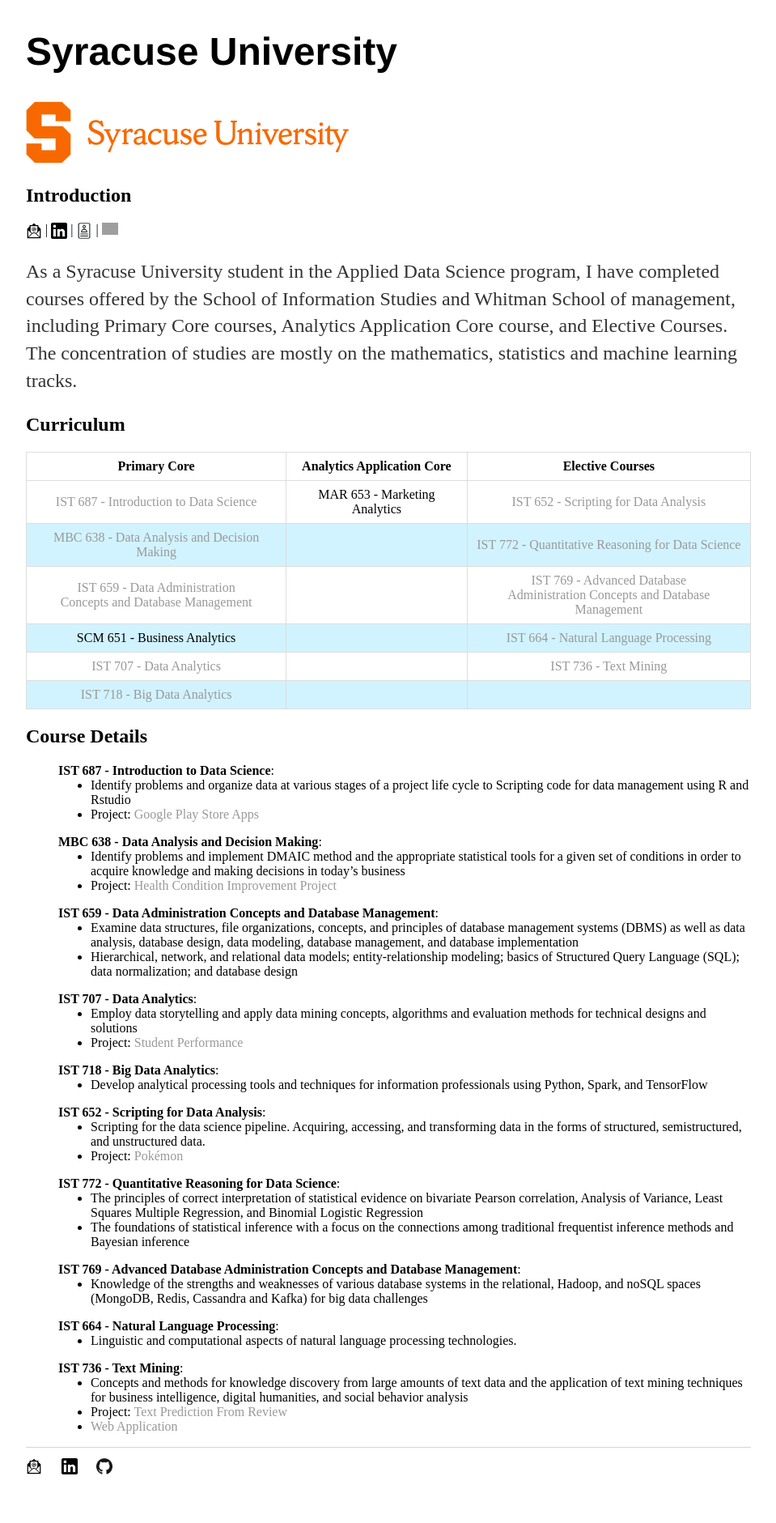
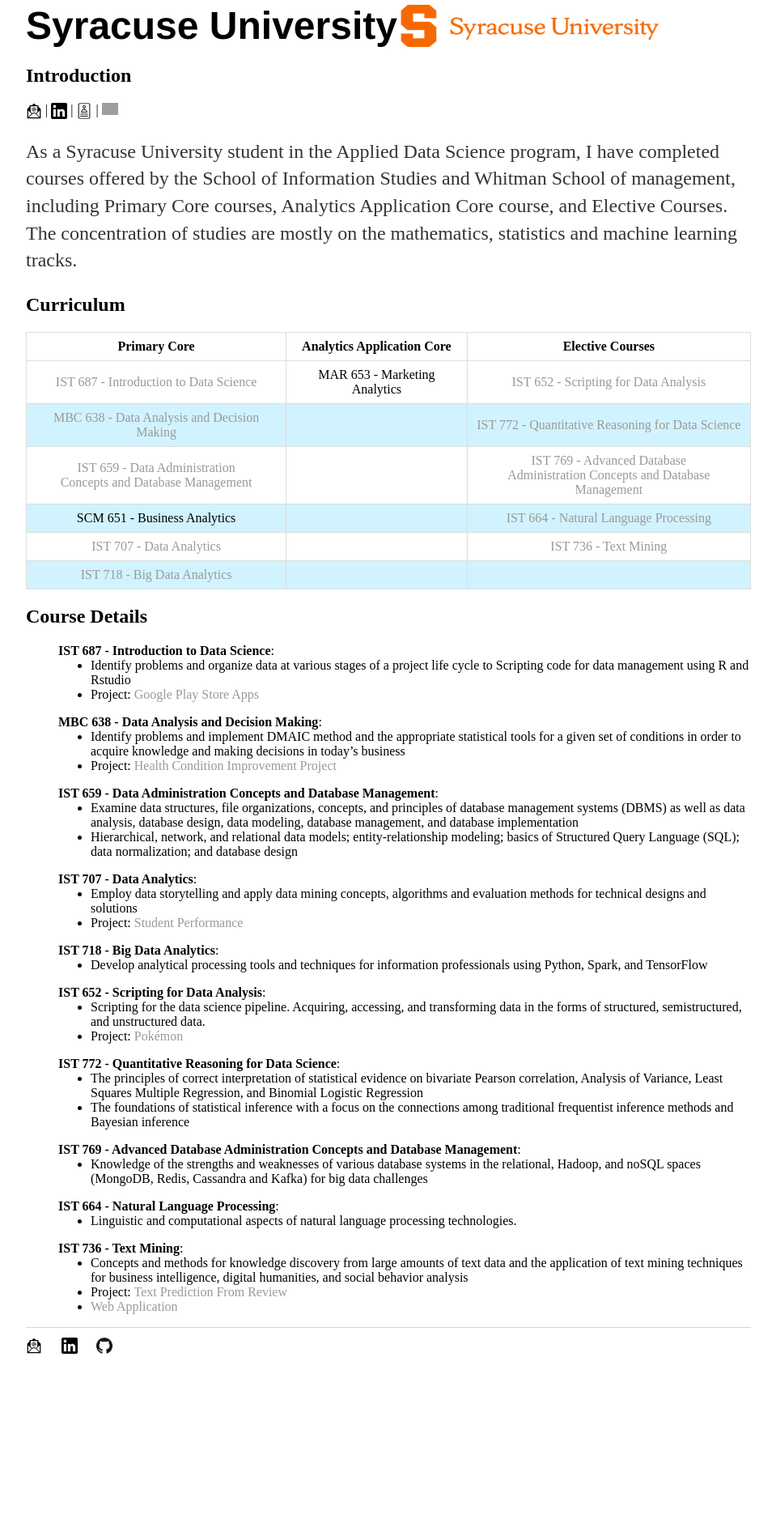
Before and after one commit to bing020815/bing020815.github.io, a Jekyll site: the page built from academics/index.html, in a window 1280 px wide. Shown: the part 494-2375 px from the top of the page at 81% size, without its empty margins (160-1119 px from the left). Built offline with Jekyll 4.4.1, drawn with Linux system fonts in a browser that asks for light colours; after the commit the page ends 2226 px from its top, so only the background shows below that; grey boxes are pictures that could not be loaded.

Commit message:
Update index.html

```diff
--- a/academics/index.html
+++ b/academics/index.html
@@ -3,8 +3,8 @@
 title: "Syracuse University"
 ---
 <div class = "page title" >
-<h1>{{ page.title }}</h1>
-<img src="../img/syracuse.png" title="Syracuese University" width="400" height="81">
+<h1 style="display:inline;">{{ page.title }}</h1>
+<img src="../img/syracuse.png" title="Syracuese University" align="top" style="width:20em; height:3.5em;">
 </div>
 
 <div class = "academics" >
```
